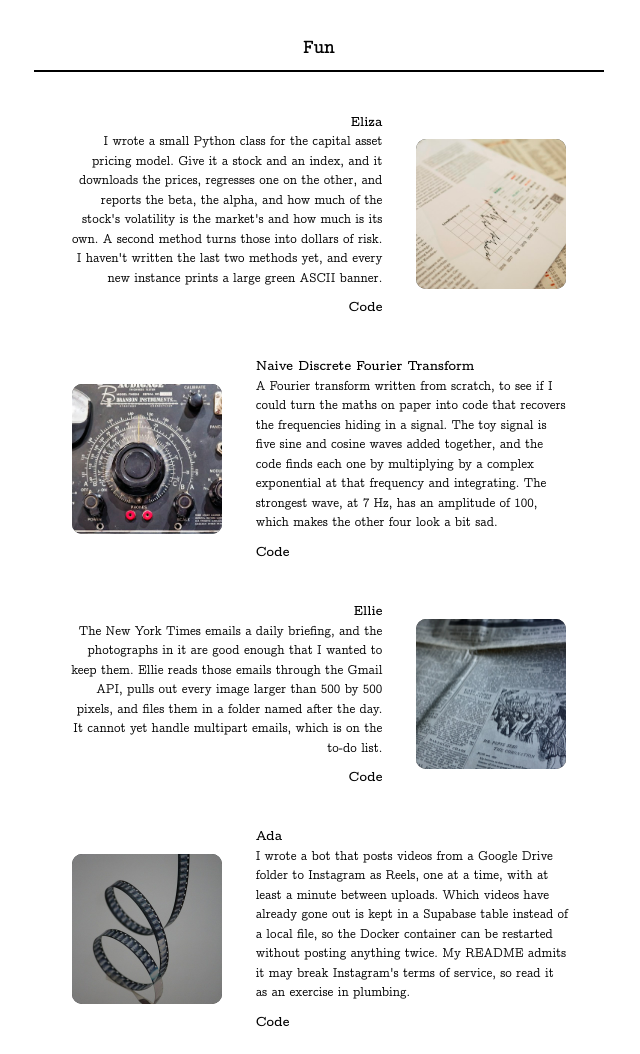
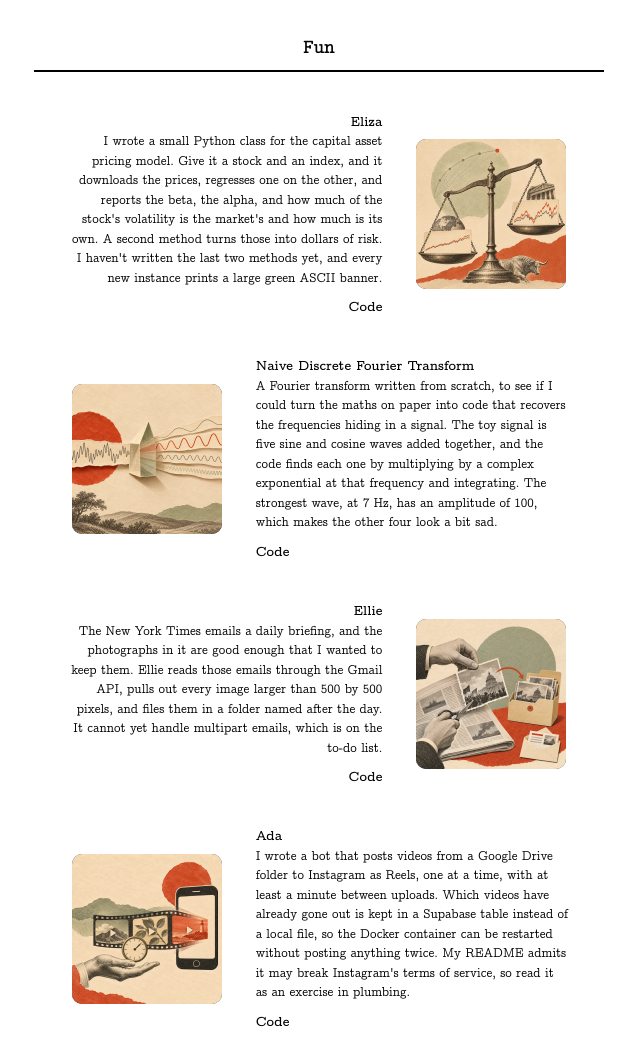
Before and after one commit to Cosmic-Witness/Archive-of-My-Own, a plain HTML site: page index.html in a window 1280 px wide. Shown: the part 1180-2234 px from the top of the page, without its empty margins (321-961 px from the left). Drawn offline with Linux system fonts and the light colour scheme.

Commit message:
Illustrate each project with its own visual story

```diff
--- a/index.html
+++ b/index.html
@@ -49,7 +49,7 @@
 <section id="projects" aria-labelledby="h-projects">
 <h2 id="h-projects">Projects</h2>
 <article class="entry entry--right" id="projections">
-<div class="entry__media"><img class="thumb" src="thumbs/photos/projections.jpg" width="150" height="150" alt="Printed mathematical equations on a page."></div>
+<div class="entry__media"><img class="thumb" src="thumbs/illustrations/projections.webp" width="150" height="150" alt="A locked door and keypad transform a waveform into a key."></div>
 <div class="entry__text">
 <h3 class="entry__title"><a href="https://cosmic-witness.github.io/Projections/">Projections</a></h3>
 <p>An essay that teaches Fourier transforms by locking you in an escape room with a signal, a keypad and a chatbot that will only explain things twice. A paper that squeezes momentum tensors with a cosine transform sent me off to learn the transform properly, which took about two months. The maths is typeset with KaTeX, and the first figure is only the vector (3, 7) split into its two coordinates.</p>
@@ -57,7 +57,7 @@
 </div>
 </article>
 <article class="entry entry--left" id="stryder">
-<div class="entry__media"><img class="thumb" src="thumbs/photos/stryder.jpg" width="150" height="150" alt="Rotors from an Enigma cipher machine."></div>
+<div class="entry__media"><img class="thumb" src="thumbs/illustrations/stryder.webp" width="150" height="150" alt="A paper cipher passes through a decoder with a network of connected nodes."></div>
 <div class="entry__text">
 <h3 class="entry__title"><a href="https://github.com/Cosmic-Witness/Stryder">Stryder</a></h3>
 <p>My question was whether a small neural network can learn to undo a messy cipher from examples alone. Each letter of a word is encrypted by a randomly chosen scheme out of five (shift, XOR, substitution, Base64 and bit reversal), and an LSTM encoder and decoder learns to turn the ciphertext back into the word. The detail that makes it learnable is the seed: every word's randomness comes from one of only twenty seeds, which gives the network some structure to find. In the notebook, the training loss falls from 1.76 to 0.004 over 100 epochs.</p>
@@ -68,7 +68,7 @@
 <section id="fun" aria-labelledby="h-fun">
 <h2 id="h-fun">Fun</h2>
 <article class="entry entry--right" id="eliza">
-<div class="entry__media"><img class="thumb" src="thumbs/photos/eliza.jpg" width="150" height="150" alt="A printed stock price graph on a financial newspaper."></div>
+<div class="entry__media"><img class="thumb" src="thumbs/illustrations/eliza.webp" width="150" height="150" alt="A balance scale compares a stock chart with a market chart."></div>
 <div class="entry__text">
 <h3 class="entry__title"><a href="https://github.com/Cosmic-Witness/Eliza">Eliza</a></h3>
 <p>I wrote a small Python class for the capital asset pricing model. Give it a stock and an index, and it downloads the prices, regresses one on the other, and reports the beta, the alpha, and how much of the stock's volatility is the market's and how much is its own. A second method turns those into dollars of risk. I haven't written the last two methods yet, and every new instance prints a large green ASCII banner.</p>
@@ -76,7 +76,7 @@
 </div>
 </article>
 <article class="entry entry--left" id="naive-discrete-fourier-transform">
-<div class="entry__media"><img class="thumb" src="thumbs/photos/naive-dft.jpg" width="150" height="150" alt="Controls on a vintage audio signal generator."></div>
+<div class="entry__media"><img class="thumb" src="thumbs/illustrations/naive-dft.webp" width="150" height="150" alt="A combined waveform separating into individual waves."></div>
 <div class="entry__text">
 <h3 class="entry__title"><a href="https://github.com/Cosmic-Witness/Naive-Discrete-Fourier-Transform">Naive Discrete Fourier Transform</a></h3>
 <p>A Fourier transform written from scratch, to see if I could turn the maths on paper into code that recovers the frequencies hiding in a signal. The toy signal is five sine and cosine waves added together, and the code finds each one by multiplying by a complex exponential at that frequency and integrating. The strongest wave, at 7 Hz, has an amplitude of 100, which makes the other four look a bit sad.</p>
@@ -84,7 +84,7 @@
 </div>
 </article>
 <article class="entry entry--right" id="ellie">
-<div class="entry__media"><img class="thumb" src="thumbs/photos/ellie.jpg" width="150" height="150" alt="A newspaper open to an illustrated article."></div>
+<div class="entry__media"><img class="thumb" src="thumbs/illustrations/ellie.webp" width="150" height="150" alt="A newspaper photograph being clipped and saved in a folder."></div>
 <div class="entry__text">
 <h3 class="entry__title"><a href="https://github.com/Cosmic-Witness/Ellie">Ellie</a></h3>
 <p>The New York Times emails a daily briefing, and the photographs in it are good enough that I wanted to keep them. Ellie reads those emails through the Gmail API, pulls out every image larger than 500 by 500 pixels, and files them in a folder named after the day. It cannot yet handle multipart emails, which is on the to-do list.</p>
@@ -92,7 +92,7 @@
 </div>
 </article>
 <article class="entry entry--left" id="ada">
-<div class="entry__media"><img class="thumb" src="thumbs/photos/ada.jpg" width="150" height="150" alt="A curling strip of 8 mm film."></div>
+<div class="entry__media"><img class="thumb" src="thumbs/illustrations/ada.webp" width="150" height="150" alt="A strip of video frames passes a clock towards a phone."></div>
 <div class="entry__text">
 <h3 class="entry__title"><a href="https://github.com/Cosmic-Witness/Ada">Ada</a></h3>
 <p>I wrote a bot that posts videos from a Google Drive folder to Instagram as Reels, one at a time, with at least a minute between uploads. Which videos have already gone out is kept in a Supabase table instead of a local file, so the Docker container can be restarted without posting anything twice. My README admits it may break Instagram's terms of service, so read it as an exercise in plumbing.</p>
```
Also changed, not shown: thumbs/illustrations/ada.webp (added), thumbs/illustrations/eliza.webp (added), thumbs/illustrations/ellie.webp (added), thumbs/illustrations/naive-dft.webp (added), thumbs/illustrations/projections.webp (added), thumbs/illustrations/stryder.webp (added), 2 other files.
